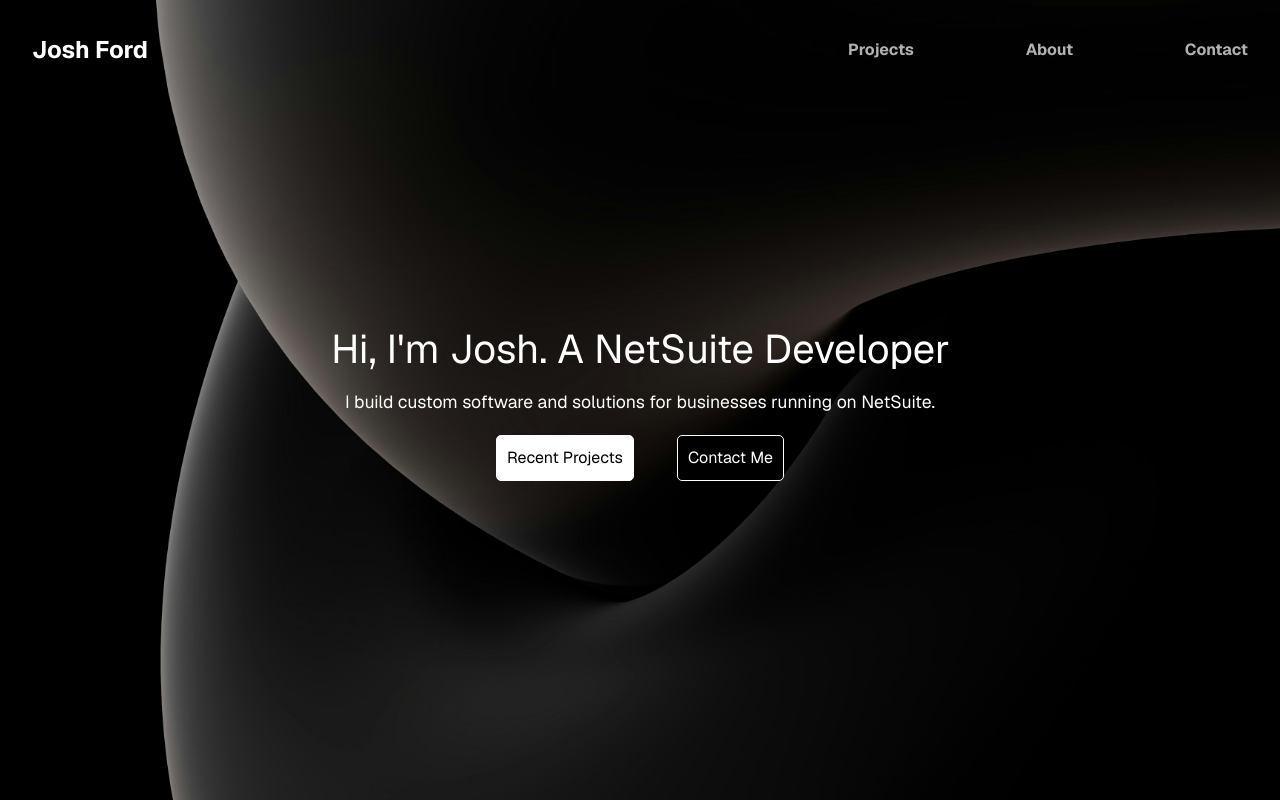
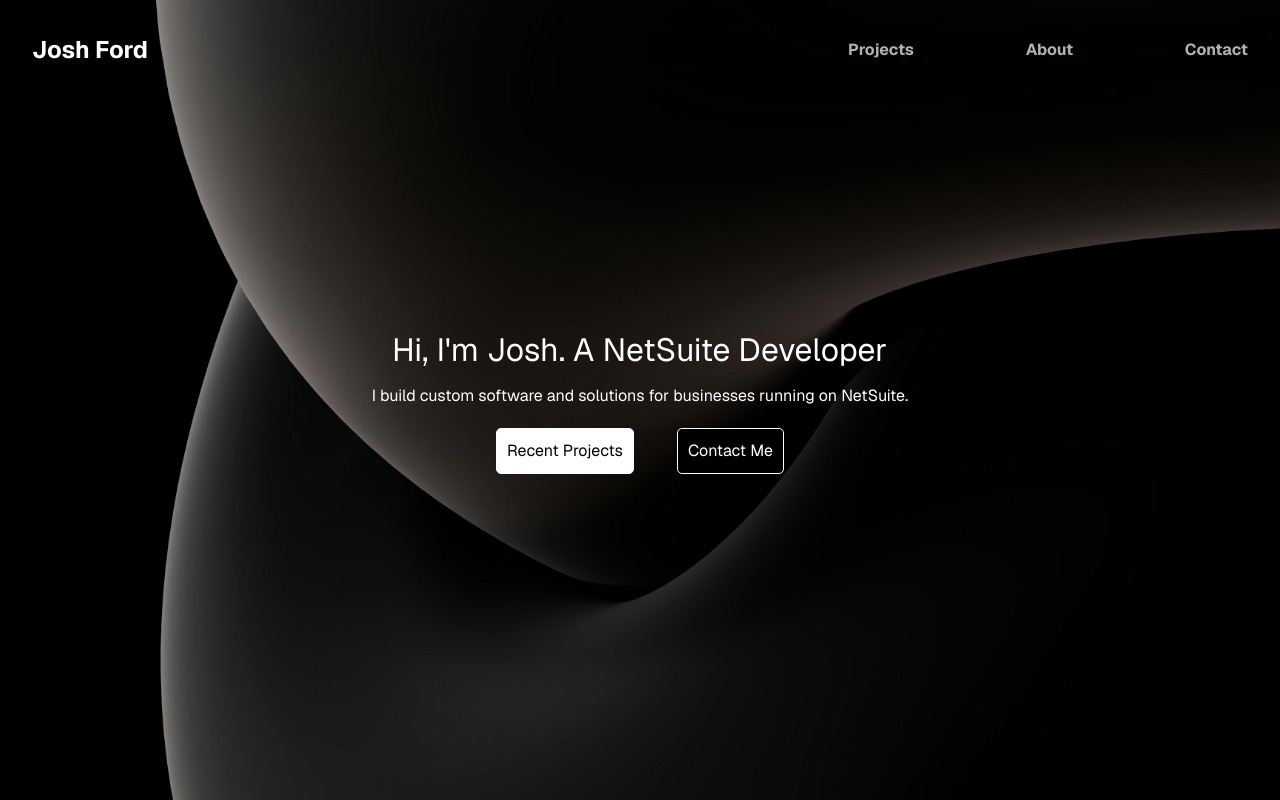
Before and after one commit to joshhhff/josh-website-next-js, a Next.js app: page / in a window 1280 px wide. Built offline with nearby package versions, Linux system fonts and the light colour scheme.

Commit message:
updating descriptions and UI slightly, remove projects that I haven't worked on in over 6 months

```diff
--- a/src/app/components/footer.tsx
+++ b/src/app/components/footer.tsx
@@ -5,7 +5,7 @@
 
 export default function Footer() {
     return (
-        <div className="footer" style={{ width: "100%", padding: "1rem", color: "white" }}>
+        <div className="footer" style={{ width: "100%", padding: "0rem 1rem 1rem 1rem", color: "white" }}>
             <ScrollToTopDivider />
             <div
                 className="footer-content"
--- a/src/app/page.tsx
+++ b/src/app/page.tsx
@@ -9,8 +9,8 @@
         <div className="page-container">
             <div className="landing-title" style={{ position: 'relative', width: '100%', height: '100%', display: 'flex', justifyContent: 'center', alignItems: 'center', flexDirection: 'column' }}>
                 <Image src={homeImage} alt="Josh Ford" layout="fill" objectFit="cover" />
-                <h1 className="slide-in" style={{ position: 'relative', zIndex: 1, color: 'white', fontSize: '2.5rem', textAlign: 'center' }}>{"Hi, I'm Josh. A NetSuite Developer"}</h1>
-                <h2 className="slide-in" style={{ position: 'relative', zIndex: 1, color: 'white', fontSize: '1.1rem', marginTop: 10, width: '60%', textAlign: 'center' }}>I build custom software and solutions for businesses running on NetSuite.</h2>
+                <h1 className="slide-in" style={{ position: 'relative', zIndex: 1, color: 'white', fontSize: '2.0rem', textAlign: 'center' }}>{"Hi, I'm Josh. A NetSuite Developer"}</h1>
+                <h2 className="slide-in" style={{ position: 'relative', zIndex: 1, color: 'white', fontSize: '1.0rem', marginTop: 10, width: '60%', textAlign: 'center' }}>I build custom software and solutions for businesses running on NetSuite.</h2>
                 <div className="buttons slide-in" style={{ zIndex: 1, display: 'flex', flexDirection: 'row', justifyContent: 'space-between', width: '18rem', marginTop: 20 }}>
                     <Link href="/projects"><Button text="Recent Projects" buttonColour="white" textColour="black" borderRadius={5} /></Link>
                     <Link href="/contact"><Button text="Contact Me" buttonColour="black" textColour="white" borderRadius={5} /></Link>
```
Also changed, not shown: src/app/components/about-client.tsx (+4 -4 lines), src/app/constants/constants.tsx (+7 -0 lines).
